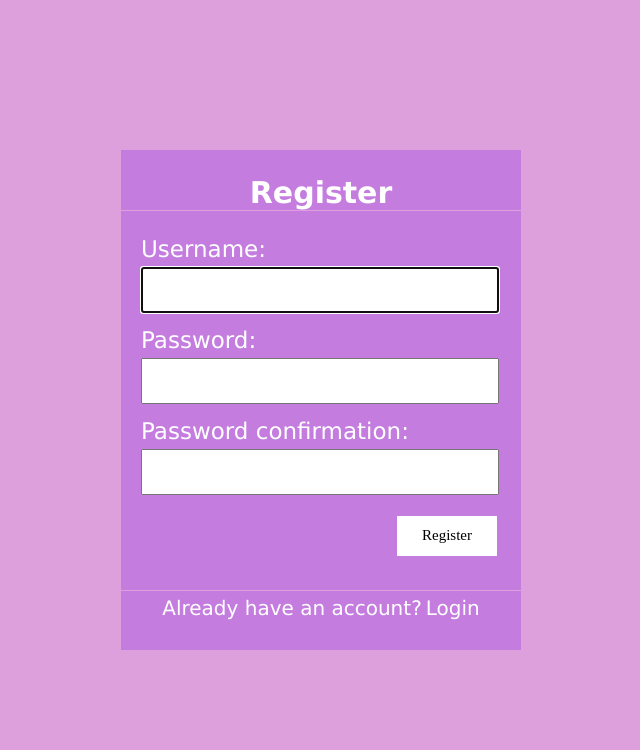
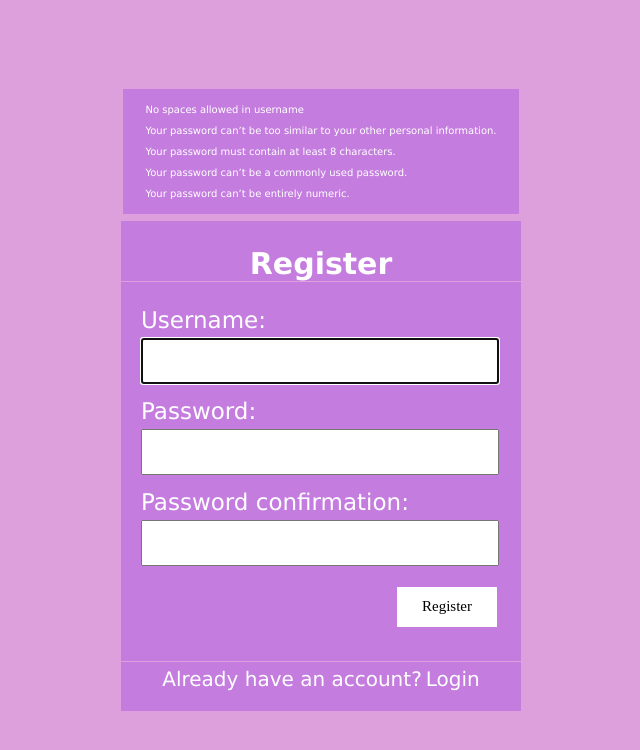
Before and after one commit to nidhinkrishna/todo-app-using-django, a Django app: page /register/ in a window 1280 px wide. Shown: the top 750 px of the page, without its empty margins (319-959 px from the left). Run offline with Django 4.2, Linux system fonts and the light colour scheme; parts of the project's set-up code (start-up, migrations or seed data) failed here and were passed over.

Commit message:
new updations on register and login page

```diff
--- a/Todo/Todo/settings.py
+++ b/Todo/Todo/settings.py
@@ -124,7 +124,7 @@ STATIC_URL = 'static/'
 
 STATICFILES_DIRS=[os.path.join(BASE_DIR,'static')]
 
-django_heroku.settings(locals())
+
 
 # Default primary key field type
 # https://docs.djangoproject.com/en/4.1/ref/settings/#default-auto-field
--- a/Todo/base/templates/base/register.html
+++ b/Todo/base/templates/base/register.html
@@ -7,9 +7,17 @@
 {% endblock link %}
 
 {% block content %}
+<div class="info">
+    <p>No spaces allowed in username</p>
+    <p>Your password can’t be too similar to your other personal information.</p>
+    <p>Your password must contain at least 8 characters.</p>
+    <p>Your password can’t be a commonly used password.</p>
+    <p>Your password can’t be entirely numeric.</p>
+</div>
 
 <div class="container1">
     <h2>Register</h2>
+
 
     <form action="" method="post" class='register_form'>
         {% csrf_token %}
--- a/Todo/static/css/login.css
+++ b/Todo/static/css/login.css
@@ -13,13 +13,13 @@ body {
 }
 .container,
 .container1 {
-  height: 390px;
+  height: 430px;
   width: 400px;
   background-color: rgba(137, 43, 226, 0.295);
   border: 0.5px solid plum;
 }
 .container1 {
-  height: 500px;
+  height: 490px;
 }
 input {
   width: 350px;
@@ -37,6 +37,17 @@ h2 {
   border-bottom: 1px solid plum;
   text-align: center;
   font-size: 30px;
+}
+.form-control li{
+  font-size: 10px;
+  list-style: none;
+  position: relative;
+  bottom: 10px;
+  right: 5px;
+
+
+
+
 }
 .btn,
 .btn1 {
@@ -73,10 +84,24 @@ h2 {
 .register_form input {
   margin-bottom: 14px;
 }
+.info{
+  height: max-content;
+  width: max-content;
+  padding: 5px 22px;
+  border: 1px solid plum;
+  background-color: rgba(137, 43, 226, 0.295);
+  margin-bottom: 5px;
+}
+.info p{
+  font-size: 10px;
+}
 @media (max-width: 700px) {
   .container,
   .container1 {
     width: 300px;
+  }
+  .container{
+    height: 400px;
   }
   input {
     width: 250px;
@@ -94,4 +119,12 @@ h2 {
   .footer {
     font-size: 16px;
   }
+  .info{
+    padding: 5px 6px;
+  }
+
+  .info p{
+    font-size: 8px;
+  }
+
 }
--- a/Todo/static/css/main.css
+++ b/Todo/static/css/main.css
@@ -8,6 +8,7 @@ body {
   align-items: center;
   justify-content: center;
   font-family: Verdana, Geneva, Tahoma, sans-serif;
+
 }
 .container {
   position: relative;
```
Also changed, not shown: Todo/db.sqlite3.
